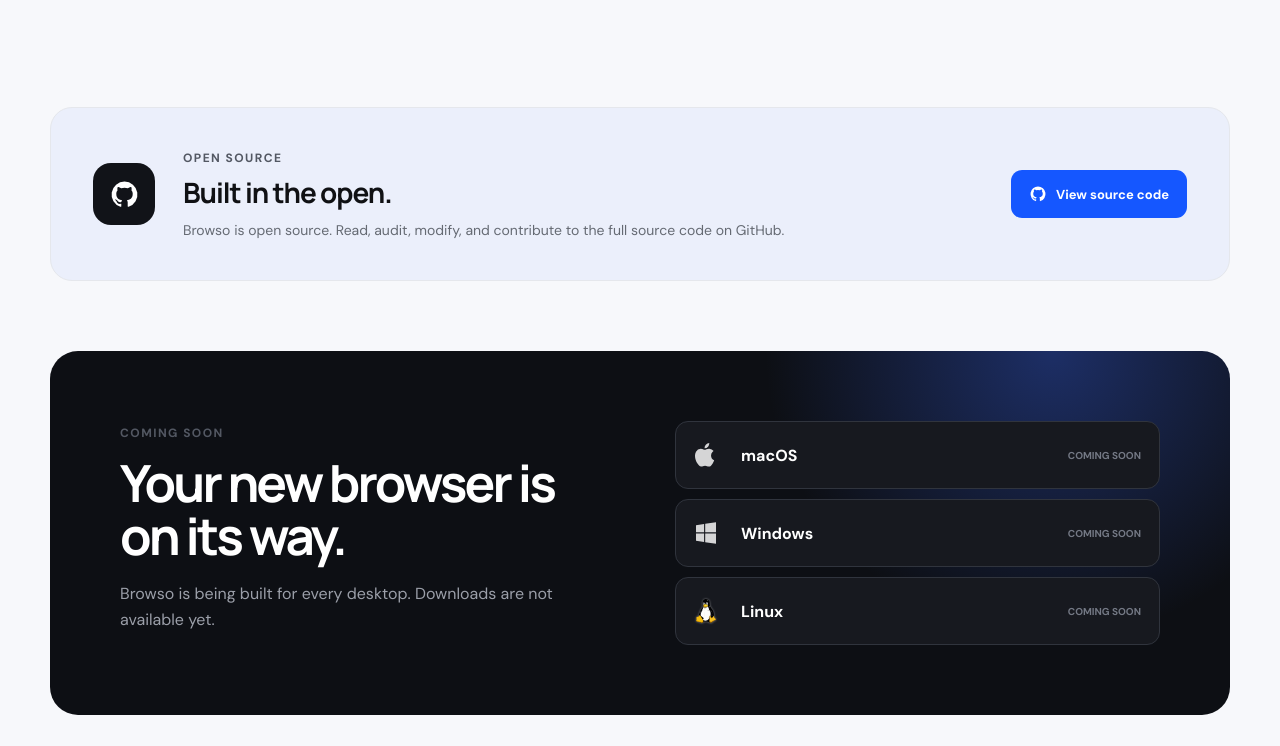
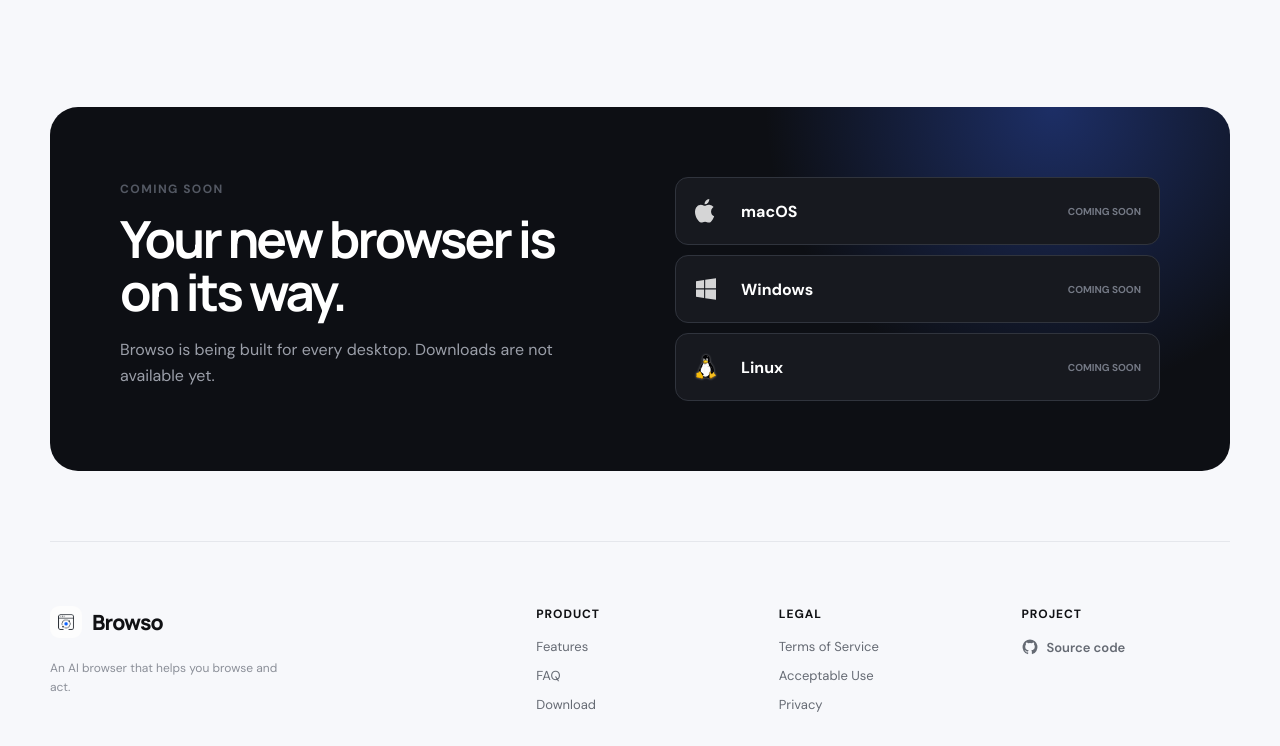
Before and after one commit to browso/browso.github.io, a plain HTML site: page index.html in a window 1280 px wide. Shown: the part 1375-2121 px from the top of the page. Drawn offline with Linux system fonts and the light colour scheme.

Commit message:
a small improvements

```diff
--- a/index.html
+++ b/index.html
@@ -142,7 +142,6 @@
     <header class="site-header">
       <a class="brand" href="/" aria-label="Browso home">
         <img src="assets/images/browso-white-logo.png" alt="" width="32" height="32" />
-        <span>Browso</span>
       </a>
 
       <nav aria-label="Main navigation">
@@ -394,25 +393,6 @@
         </div>
       </section>
 
-      <section class="open-source" aria-labelledby="open-source-title">
-        <div class="open-source-icon" aria-hidden="true">
-          <svg viewBox="0 0 24 24">
-            <path d="M12 2a10 10 0 0 0-3.16 19.49c.5.09.68-.22.68-.48v-1.87c-2.78.6-3.37-1.18-3.37-1.18-.45-1.16-1.11-1.47-1.11-1.47-.91-.62.07-.61.07-.61 1 .07 1.53 1.03 1.53 1.03.9 1.53 2.35 1.09 2.92.83.09-.65.35-1.09.64-1.34-2.22-.25-4.56-1.11-4.56-4.94 0-1.09.39-1.98 1.03-2.68-.1-.25-.45-1.27.1-2.64 0 0 .84-.27 2.75 1.02A9.6 9.6 0 0 1 12 6.82a9.6 9.6 0 0 1 2.5.34c1.9-1.29 2.74-1.02 2.74-1.02.55 1.37.2 2.39.1 2.64.64.7 1.03 1.59 1.03 2.68 0 3.84-2.34 4.68-4.57 4.93.36.31.68.92.68 1.86v2.76c0 .27.18.58.69.48A10 10 0 0 0 12 2Z" />
-          </svg>
-        </div>
-        <div>
-          <span class="section-label">Open source</span>
-          <h2 id="open-source-title">Built in the open.</h2>
-          <p>Browso is open source. Read, audit, modify, and contribute to the full source code on GitHub.</p>
-        </div>
-        <a class="source-button" href="https://github.com/browso/browso" target="_blank" rel="noopener noreferrer">
-          <svg viewBox="0 0 24 24" aria-hidden="true">
-            <path d="M12 2a10 10 0 0 0-3.16 19.49c.5.09.68-.22.68-.48v-1.87c-2.78.6-3.37-1.18-3.37-1.18-.45-1.16-1.11-1.47-1.11-1.47-.91-.62.07-.61.07-.61 1 .07 1.53 1.03 1.53 1.03.9 1.53 2.35 1.09 2.92.83.09-.65.35-1.09.64-1.34-2.22-.25-4.56-1.11-4.56-4.94 0-1.09.39-1.98 1.03-2.68-.1-.25-.45-1.27.1-2.64 0 0 .84-.27 2.75 1.02A9.6 9.6 0 0 1 12 6.82a9.6 9.6 0 0 1 2.5.34c1.9-1.29 2.74-1.02 2.74-1.02.55 1.37.2 2.39.1 2.64.64.7 1.03 1.59 1.03 2.68 0 3.84-2.34 4.68-4.57 4.93.36.31.68.92.68 1.86v2.76c0 .27.18.58.69.48A10 10 0 0 0 12 2Z" />
-          </svg>
-          View source code
-        </a>
-      </section>
-
       <section class="download" id="download" aria-labelledby="download-title">
         <div>
           <span class="section-label">Coming soon</span>
--- a/resources/css/style.css
+++ b/resources/css/style.css
@@ -1323,78 +1323,6 @@
   line-height: 1.65;
 }
 
-.open-source {
-  display: grid;
-  grid-template-columns: auto 1fr auto;
-  align-items: center;
-  gap: 28px;
-  margin-bottom: 70px;
-  padding: 38px 42px;
-  border: 1px solid var(--line);
-  border-radius: 22px;
-  background: rgba(45, 107, 255, 0.06);
-}
-
-.open-source-icon {
-  width: 62px;
-  height: 62px;
-  display: grid;
-  place-items: center;
-  border-radius: 18px;
-  color: white;
-  background: #111318;
-}
-
-.open-source-icon svg {
-  width: 31px;
-  fill: currentColor;
-}
-
-.open-source h2 {
-  margin: 6px 0 8px;
-  font-size: 28px;
-  letter-spacing: -0.04em;
-}
-
-.open-source p {
-  max-width: 620px;
-  margin: 0;
-  color: var(--muted);
-  font-size: 14px;
-  line-height: 1.65;
-}
-
-.source-button {
-  min-height: 48px;
-  display: inline-flex;
-  align-items: center;
-  justify-content: center;
-  gap: 9px;
-  padding: 0 18px;
-  border-radius: 11px;
-  color: white;
-  background: var(--blue);
-  font-size: 13px;
-  font-weight: 700;
-  white-space: nowrap;
-  transition: background 180ms ease, transform 180ms ease;
-}
-
-.source-button:hover {
-  background: var(--blue-dark);
-  transform: translateY(-2px);
-}
-
-.source-button:focus-visible {
-  outline: 3px solid rgba(45, 107, 255, 0.35);
-  outline-offset: 4px;
-}
-
-.source-button svg {
-  width: 18px;
-  fill: currentColor;
-}
-
 .download {
   display: grid;
   grid-template-columns: 1fr 1fr;
@@ -1807,14 +1735,6 @@
     gap: 42px;
   }
 
-  .open-source {
-    grid-template-columns: auto 1fr;
-  }
-
-  .source-button {
-    grid-column: 1 / -1;
-    justify-self: start;
-  }
 }
 
 @media (max-width: 680px) {
@@ -1905,16 +1825,6 @@
     gap: 36px;
     padding: 40px 24px;
     border-radius: 20px;
-  }
-
-  .open-source {
-    grid-template-columns: 1fr;
-    gap: 20px;
-    padding: 30px 24px;
-  }
-
-  .source-button {
-    width: 100%;
   }
 
   .download-list button {
```
